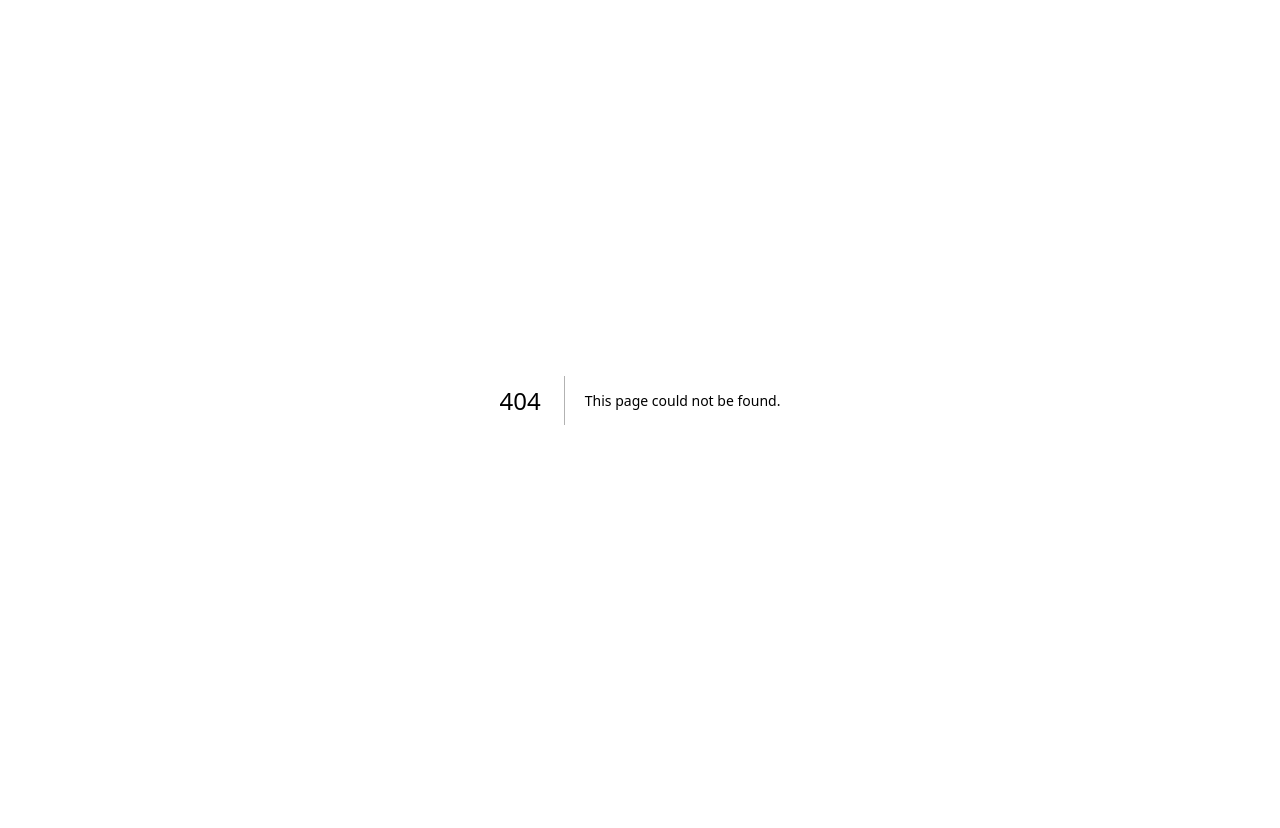
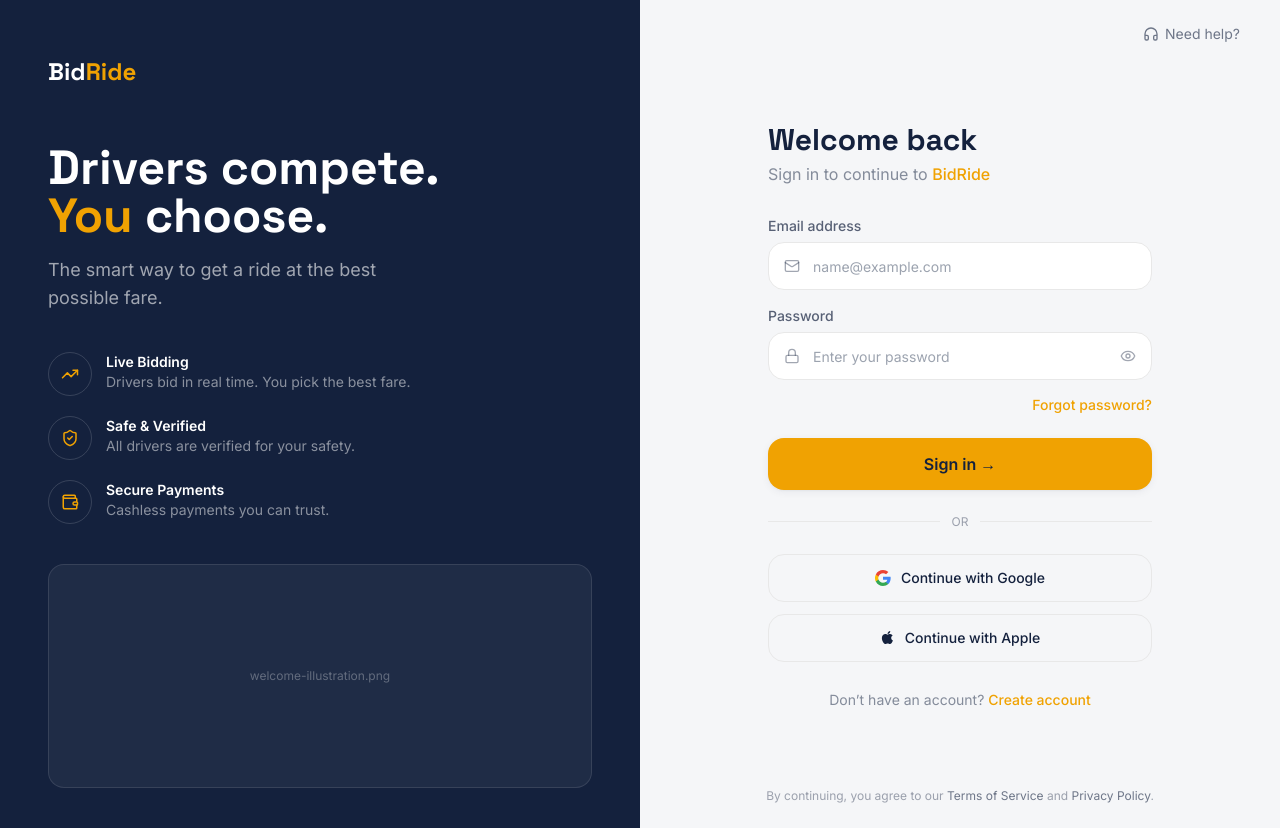
Before and after one commit to chike2510/bidride, a Next.js app: page /login in a window 1280 px wide. Before the commit this address had no page. Before the commit the page ends 800 px from the top, so only its background shows below. Built offline with nearby package versions, Linux system fonts and the light colour scheme.

Commit message:
Add files via upload

```diff
--- /dev/null
+++ b/app/login/page.tsx
@@ -0,0 +1,219 @@
+"use client";
+
+import { Suspense, useState } from "react";
+import Link from "next/link";
+import { useRouter, useSearchParams } from "next/navigation";
+import { Mail, Lock, Eye, EyeOff, TrendingUp, ShieldCheck, Wallet, Headphones } from "lucide-react";
+import { Button } from "@/components/ui/Button";
+
+const features = [
+  { icon: TrendingUp, title: "Live Bidding", body: "Drivers bid in real time. You pick the best fare." },
+  { icon: ShieldCheck, title: "Safe & Verified", body: "All drivers are verified for your safety." },
+  { icon: Wallet, title: "Secure Payments", body: "Cashless payments you can trust." },
+];
+
+export default function LoginPage() {
+  return (
+    <Suspense fallback={null}>
+      <LoginForm />
+    </Suspense>
+  );
+}
+
+function LoginForm() {
+  const router = useRouter();
+  const searchParams = useSearchParams();
+  const [showPassword, setShowPassword] = useState(false);
+  const [loading, setLoading] = useState(false);
+  const [error, setError] = useState<string | null>(null);
+
+  async function handleSubmit(e: React.FormEvent<HTMLFormElement>) {
+    e.preventDefault();
+    setError(null);
+    setLoading(true);
+
+    const form = new FormData(e.currentTarget);
+    const email = String(form.get("email") || "");
+    const password = String(form.get("password") || "");
+
+    try {
+      const res = await fetch("/api/auth/login", {
+        method: "POST",
+        headers: { "Content-Type": "application/json" },
+        body: JSON.stringify({ email, password }),
+      });
+      const data = await res.json();
+      if (!res.ok) {
+        setError(data.error || "Something went wrong. Please try again.");
+        setLoading(false);
+        return;
+      }
+      router.push(searchParams.get("next") || "/dashboard");
+      router.refresh();
+    } catch {
+      setError("Couldn't reach the server. Please try again.");
+      setLoading(false);
+    }
+  }
+
+  return (
+    <div className="min-h-screen grid grid-cols-1 lg:grid-cols-2">
+      {/* Left panel - hidden on mobile per "single-column on mobile" spec */}
+      <div className="hidden lg:flex flex-col justify-between bg-navy text-white px-12 pt-14 pb-10 relative overflow-hidden">
+        <div className="relative z-10">
+          <span className="font-display text-2xl font-bold">
+            Bid<span className="text-gold">Ride</span>
+          </span>
+
+          <h1 className="font-display text-4xl xl:text-5xl font-bold leading-tight mt-14 mb-4">
+            Drivers compete.
+            <br />
+            <span className="text-gold">You</span> choose.
+          </h1>
+          <p className="text-white/60 text-lg mb-10 max-w-sm">
+            The smart way to get a ride at the best possible fare.
+          </p>
+
+          <div className="flex flex-col gap-5">
+            {features.map((f) => (
+              <div key={f.title} className="flex items-start gap-3.5">
+                <span className="h-11 w-11 rounded-full border border-white/15 flex items-center justify-center shrink-0">
+                  <f.icon size={18} className="text-gold" />
+                </span>
+                <div>
+                  <p className="font-semibold text-sm">{f.title}</p>
+                  <p className="text-white/50 text-sm">{f.body}</p>
+                </div>
+              </div>
+            ))}
+          </div>
+        </div>
+
+        <div className="relative z-10 mt-10 h-56 rounded-input bg-white/5 border border-white/10 flex items-center justify-center">
+          <p className="text-white/30 text-xs">welcome-illustration.png</p>
+        </div>
+      </div>
+
+      {/* Right panel - the form */}
+      <div className="flex flex-col bg-bg">
+        <div className="flex justify-end px-6 sm:px-10 pt-6">
+          <button className="text-sm text-navy/60 flex items-center gap-1.5 hover:text-navy transition-colors">
+            <Headphones size={16} /> Need help?
+          </button>
+        </div>
+
+        <div className="flex-1 flex items-center justify-center px-6 sm:px-10 py-10">
+          <div className="w-full max-w-sm">
+            <div className="lg:hidden mb-8 text-center">
+              <span className="font-display text-2xl font-bold text-navy">
+                Bid<span className="text-gold">Ride</span>
+              </span>
+            </div>
+
+            <h2 className="font-display text-2xl sm:text-3xl font-bold mb-1">Welcome back</h2>
+            <p className="text-navy/50 mb-7">
+              Sign in to continue to <span className="text-gold font-medium">BidRide</span>
+            </p>
+
+            <form onSubmit={handleSubmit} className="flex flex-col gap-4">
+              <div>
+                <label htmlFor="email" className="text-sm font-medium text-navy/70 mb-1.5 block">
+                  Email address
+                </label>
+                <div className="relative">
+                  <Mail size={16} className="absolute left-4 top-1/2 -translate-y-1/2 text-navy/40" />
+                  <input
+                    id="email"
+                    name="email"
+                    type="email"
+                    required
+                    placeholder="name@example.com"
+                    className="w-full h-12 rounded-input border border-cardBorder pl-11 pr-4 text-sm focus:outline-none focus:ring-2 focus:ring-gold"
+                  />
+                </div>
+              </div>
+
+              <div>
+                <label htmlFor="password" className="text-sm font-medium text-navy/70 mb-1.5 block">
+                  Password
+                </label>
+                <div className="relative">
+                  <Lock size={16} className="absolute left-4 top-1/2 -translate-y-1/2 text-navy/40" />
+                  <input
+                    id="password"
+                    name="password"
+                    type={showPassword ? "text" : "password"}
+                    required
+                    placeholder="Enter your password"
+                    className="w-full h-12 rounded-input border border-cardBorder pl-11 pr-11 text-sm focus:outline-none focus:ring-2 focus:ring-gold"
+                  />
+                  <button
+                    type="button"
+                    onClick={() => setShowPassword((s) => !s)}
+                    className="absolute right-4 top-1/2 -translate-y-1/2 text-navy/40 hover:text-navy"
+                    aria-label={showPassword ? "Hide password" : "Show password"}
+                  >
+                    {showPassword ? <EyeOff size={16} /> : <Eye size={16} />}
+                  </button>
+                </div>
+              </div>
+
+              <div className="text-right -mt-1">
+                <Link href="#" className="text-sm text-gold font-medium hover:underline">
+                  Forgot password?
+                </Link>
+              </div>
+
+              {error && (
+                <p className="text-sm text-urgency bg-urgency/5 border border-urgency/20 rounded-input px-3.5 py-2.5">
+                  {error}
+                </p>
+              )}
+
+              <Button type="submit" size="lg" className="w-full mt-1" disabled={loading}>
+                {loading ? "Signing in…" : "Sign in →"}
+              </Button>
+            </form>
+
+            <div className="flex items-center gap-3 my-6">
+              <div className="flex-1 h-px bg-cardBorder" />
+              <span className="text-xs text-navy/40">OR</span>
+              <div className="flex-1 h-px bg-cardBorder" />
+            </div>
+
+            <div className="flex flex-col gap-3">
+              <button className="h-12 rounded-input border border-cardBorder flex items-center justify-center gap-2.5 text-sm font-medium hover:bg-white transition-colors">
+                <svg width="16" height="16" viewBox="0 0 24 24" aria-hidden>
+                  <path fill="#4285F4" d="M23.49 12.27c0-.79-.07-1.54-.19-2.27H12v4.51h6.47a5.54 5.54 0 0 1-2.4 3.63v3h3.87c2.27-2.09 3.55-5.17 3.55-8.87z" />
+                  <path fill="#34A853" d="M12 24c3.24 0 5.95-1.08 7.94-2.92l-3.87-3c-1.08.72-2.45 1.15-4.07 1.15-3.13 0-5.78-2.11-6.73-4.96H1.28v3.09A12 12 0 0 0 12 24z" />
+                  <path fill="#FBBC05" d="M5.27 14.27a7.2 7.2 0 0 1 0-4.54v-3.1H1.28a12 12 0 0 0 0 10.73z" />
+                  <path fill="#EA4335" d="M12 4.75c1.77 0 3.35.61 4.6 1.8l3.42-3.42C17.95 1.19 15.24 0 12 0 7.31 0 3.26 2.69 1.28 6.63l3.99 3.1C6.22 6.86 8.87 4.75 12 4.75z" />
+                </svg>
+                Continue with Google
+              </button>
+              <button className="h-12 rounded-input border border-cardBorder flex items-center justify-center gap-2.5 text-sm font-medium hover:bg-white transition-colors">
+                <svg width="15" height="15" viewBox="0 0 384 512" fill="currentColor" aria-hidden>
+                  <path d="M318.7 268.7c-.2-36.7 16.4-64.4 50-84.8-18.8-26.9-47.2-41.7-84.7-44.6-35.5-2.8-74.3 20.7-88.5 20.7-15 0-49.4-19.7-76.4-19.7C63.3 141 0 184.8 0 273.5c0 26.2 4.8 53.3 14.4 81.2 12.8 37.3 59 128.8 107.2 127.3 25.2-.6 43-17.9 75.8-17.9 31.8 0 48.3 17.9 76.4 17.9 48.6-.7 90.4-84.1 102.6-121.5-65.2-30.7-57.7-90-57.7-91.8zm-56.6-164.2c27-32.1 24.5-61.4 23.7-71.9-23.8 1.4-51.3 16.4-67 34.9-17.3 19.8-27.5 44.3-25.3 71.4 25.9 2 49.4-11.4 68.6-34.4z" />
+                </svg>
+                Continue with Apple
+              </button>
+            </div>
+
+            <p className="text-center text-sm text-navy/50 mt-7">
+              Don&rsquo;t have an account?{" "}
+              <Link href="/signup" className="text-gold font-medium hover:underline">
+                Create account
+              </Link>
+            </p>
+          </div>
+        </div>
+
+        <p className="text-center text-xs text-navy/40 px-6 pb-6">
+          By continuing, you agree to our{" "}
+          <Link href="#" className="text-navy/60 hover:underline">Terms of Service</Link> and{" "}
+          <Link href="#" className="text-navy/60 hover:underline">Privacy Policy</Link>.
+        </p>
+      </div>
+    </div>
+  );
+}
```
